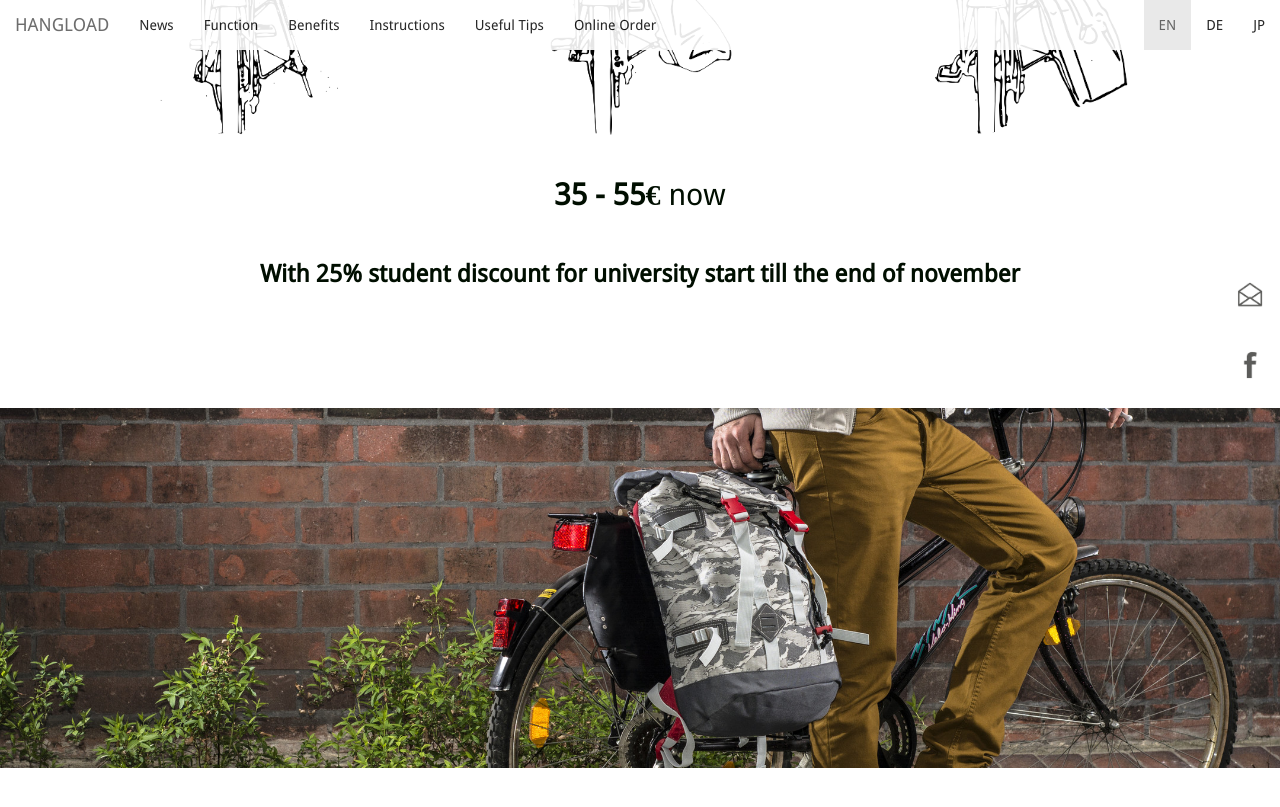
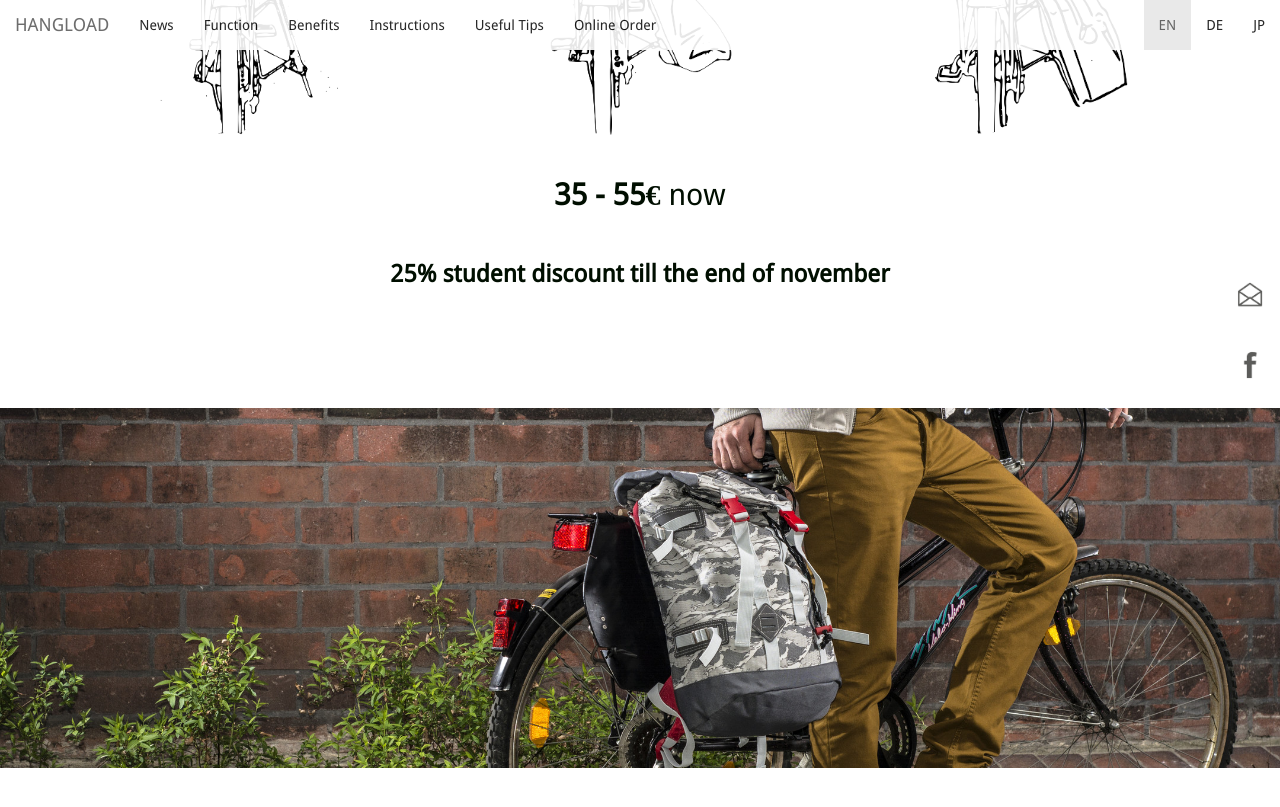
Before and after one commit to bodokaiser/hangload.com, a Jekyll site: the page built from index.html, in a window 1280 px wide and 900 px high, scrolled down 870 px. Shown: the top 807 px of the window. Built offline with Jekyll 4.4.1, drawn with Linux system fonts in a browser that asks for light colours; nearby versions of some CDN libraries; library files that are not in the unit come from our copies; Markdown is read by kramdown in place of the engine named in the settings.

Commit message:
Update index.html

```diff
--- a/index.html
+++ b/index.html
@@ -42,7 +42,7 @@
     </div>
 <h2 class="text-center"> <font color=”silver”> <strong> 35 - 55€ </strong> now </font> </h2>
 <br>
- <h3 class="text-center"> <font color=”silver”> <strong> With 25% student discount for university start till the end of november </strong> </font> </h3>
+ <h3 class="text-center"> <font color=”silver”> <strong> 25% student discount till the end of november </strong> </font> </h3>
 <br>
   </div>
 </article>
```
